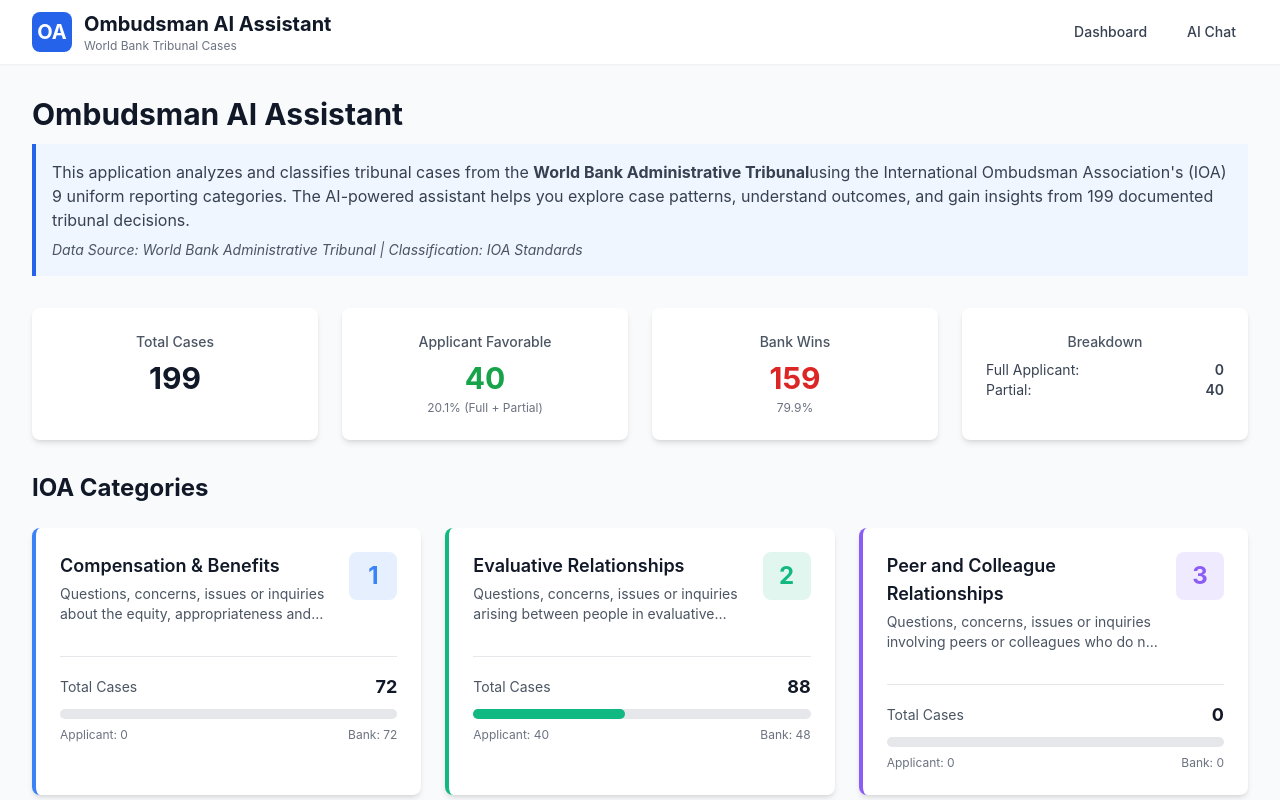
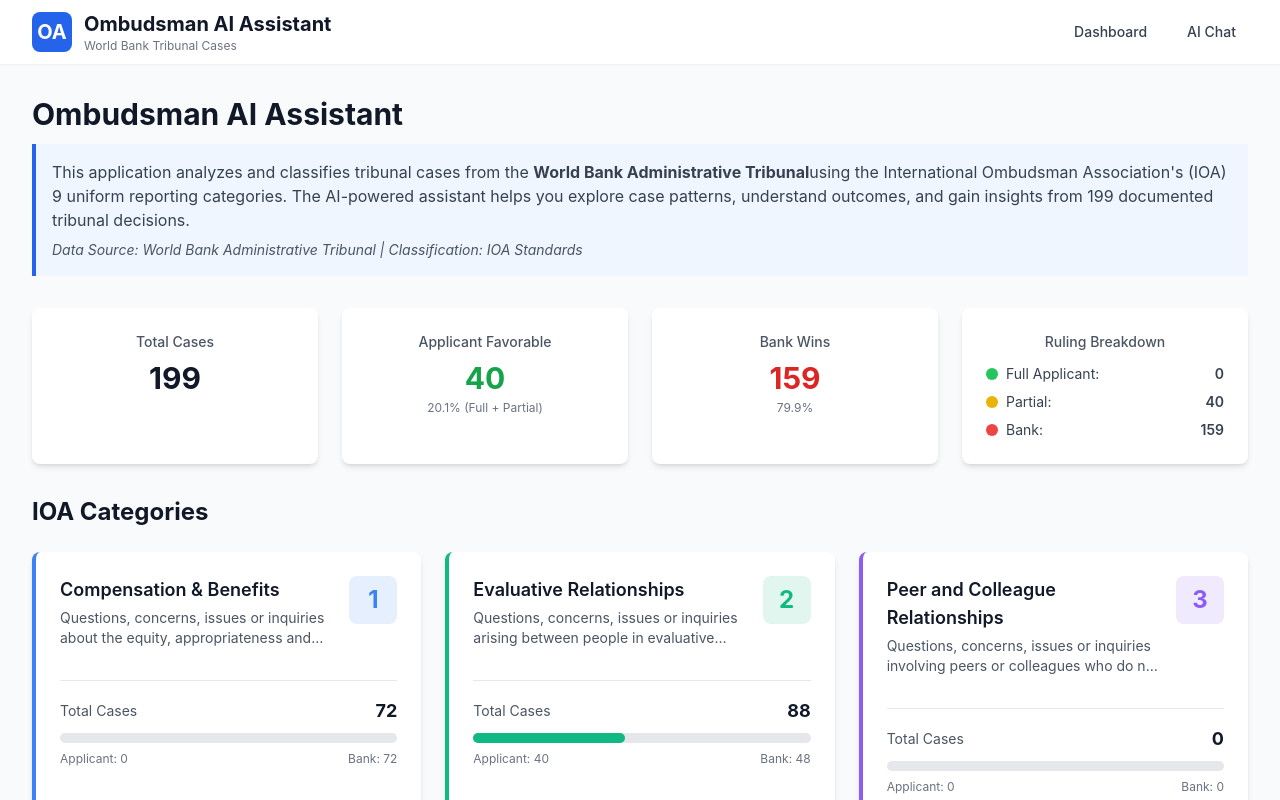
Before and after one commit to Faduma2025/Ombudsman-AI-Assistant, a React (Vite) app: page / in a window 1280 px wide. Shown: the top 800 px of the page. Built offline with nearby package versions, Linux system fonts and the light colour scheme.

Commit message:
Add Bank wins count to ruling breakdown with color indicators

```diff
--- a/src/components/dashboard/StatsOverview.tsx
+++ b/src/components/dashboard/StatsOverview.tsx
@@ -48,15 +48,28 @@
 
       <Card>
         <div className="text-center">
-          <p className="text-sm font-medium text-gray-600 dark:text-gray-400">Breakdown</p>
-          <div className="mt-2 text-sm text-gray-700 dark:text-gray-300">
-            <div className="flex justify-between">
-              <span>Full Applicant:</span>
+          <p className="text-sm font-medium text-gray-600 dark:text-gray-400 mb-3">Ruling Breakdown</p>
+          <div className="space-y-2 text-sm text-gray-700 dark:text-gray-300">
+            <div className="flex justify-between items-center">
+              <span className="flex items-center">
+                <span className="w-3 h-3 bg-green-500 rounded-full mr-2"></span>
+                Full Applicant:
+              </span>
               <span className="font-semibold">{stats.applicantWins}</span>
             </div>
-            <div className="flex justify-between">
-              <span>Partial:</span>
+            <div className="flex justify-between items-center">
+              <span className="flex items-center">
+                <span className="w-3 h-3 bg-yellow-500 rounded-full mr-2"></span>
+                Partial:
+              </span>
               <span className="font-semibold">{stats.partialWins}</span>
+            </div>
+            <div className="flex justify-between items-center">
+              <span className="flex items-center">
+                <span className="w-3 h-3 bg-red-500 rounded-full mr-2"></span>
+                Bank:
+              </span>
+              <span className="font-semibold">{stats.bankWins}</span>
             </div>
           </div>
         </div>
```
